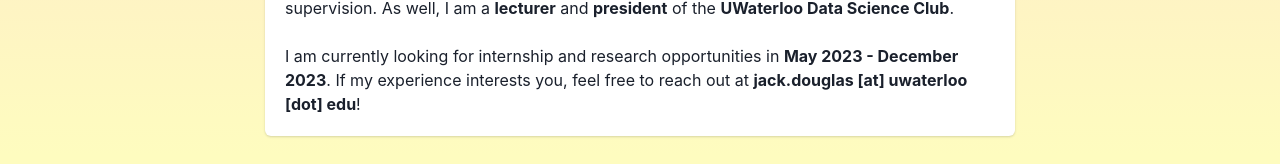
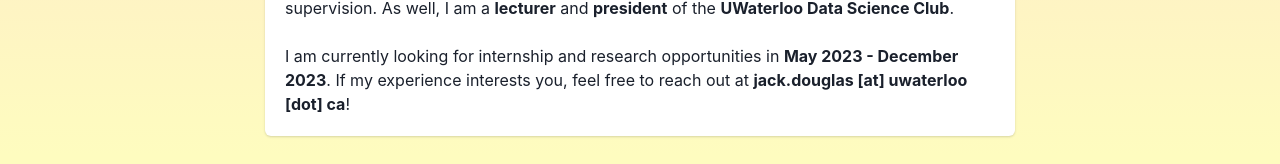
Before and after one commit to J-Douglas/j-douglas.github.io, a React (Create React App) app: page / in a window 1280 px wide. Shown: the part 480-644 px from the top of the page. Built offline with nearby package versions, Linux system fonts and the light colour scheme.

Commit message:
Fix email, README, and web logo

```diff
--- a/public/index.html
+++ b/public/index.html
@@ -2,7 +2,7 @@
 <html lang="en">
   <head>
     <meta charset="utf-8" />
-    <link rel="icon" href="../src/img/WebLogo.ico" />
+    <link rel="shortcut icon" type="image/png" href="../src/img/WebLogo.png" />
     <meta name="viewport" content="width=device-width, initial-scale=1" />
     <meta name="theme-color" content="#000000" />
     <meta
--- a/src/App.js
+++ b/src/App.js
@@ -59,7 +59,7 @@ function App() {
                   <br></br>
                   <Text>
                     I am currently looking for internship and research opportunities in <b>May 2023 - December 2023</b>.
-                    If my experience interests you, feel free to reach out at <b>jack.douglas [at] uwaterloo [dot] edu</b>!
+                    If my experience interests you, feel free to reach out at <b>jack.douglas [at] uwaterloo [dot] ca</b>!
                   </Text>
                 </CardBody>
               </Card>
```
Also changed, not shown: src/img/WebLogo.png (added), 1 other file (tests, documents, lock files or other folders).
